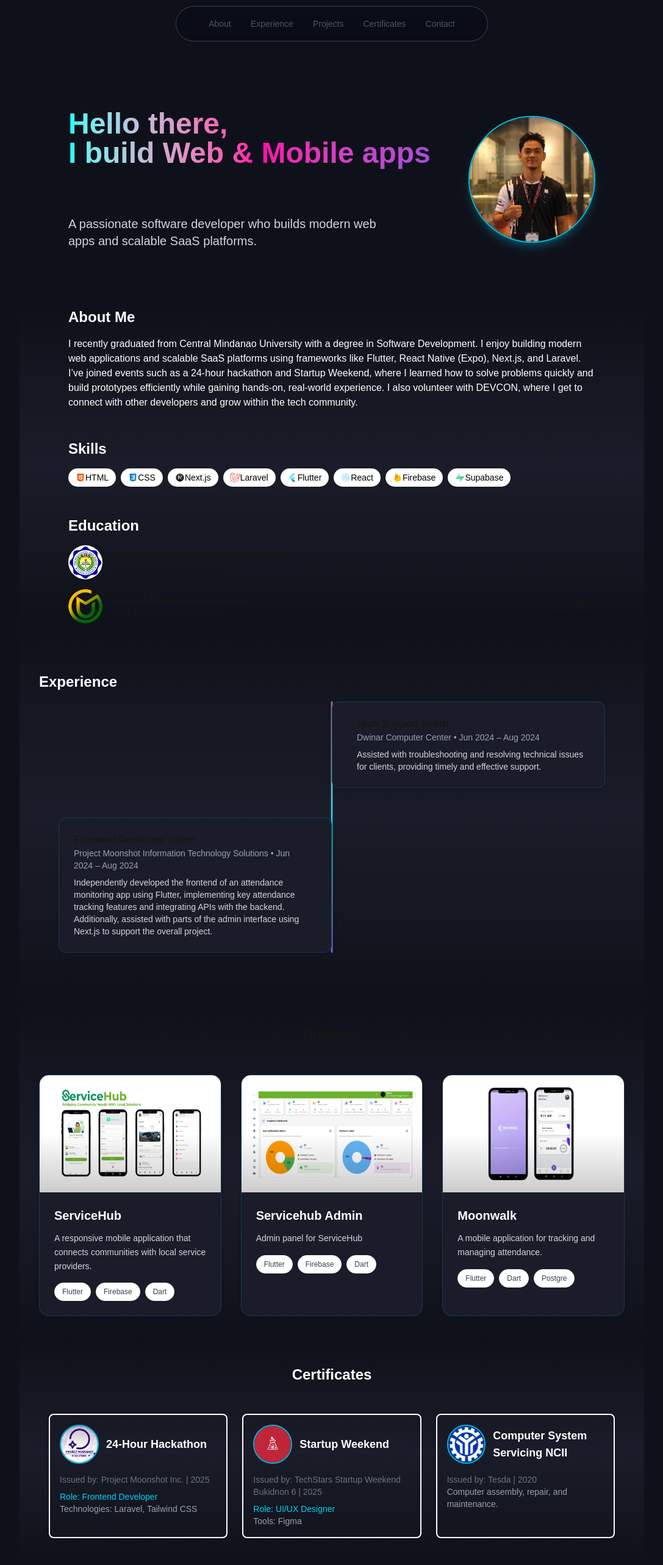
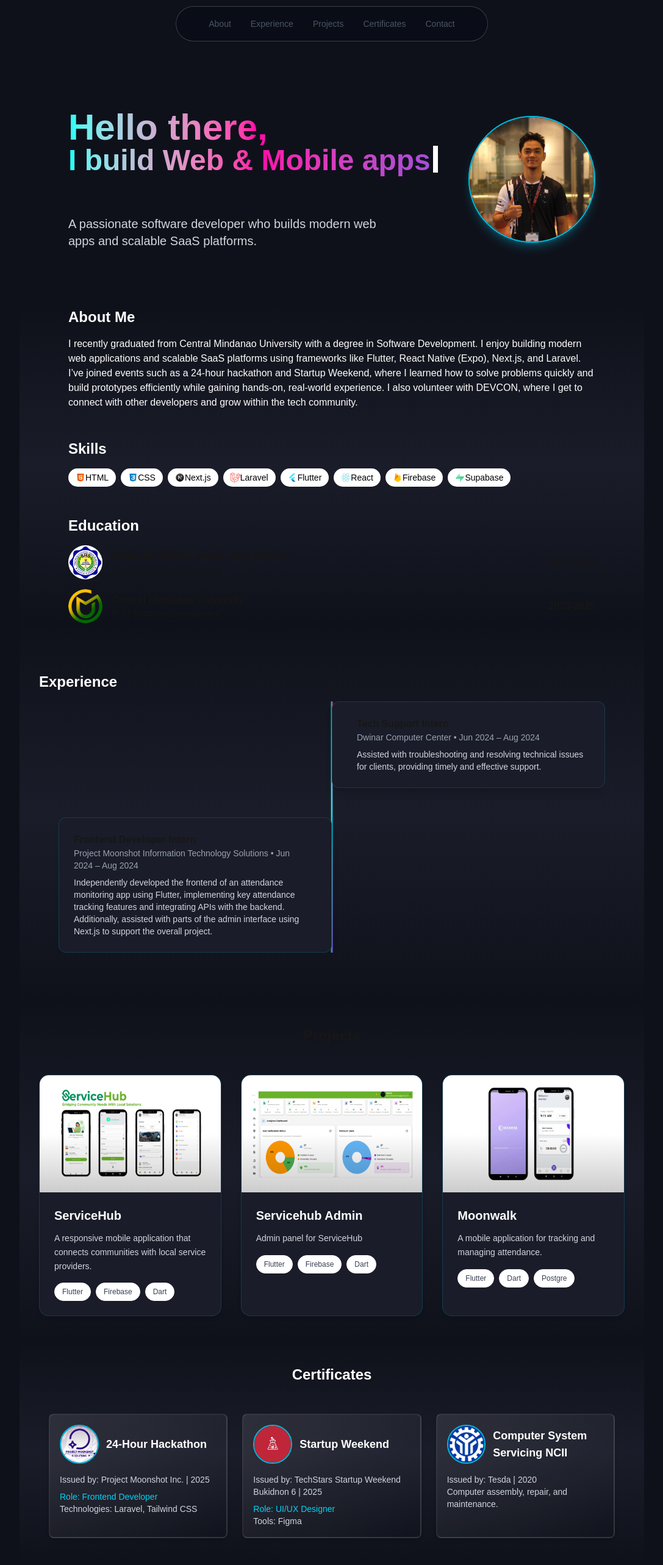
Before and after one commit to thecatisdead/my-portfolio, a Next.js app: page / in a window 1280 px wide. Shown: the top 2566 px of the page at 61% size, without its empty margins (96-1183 px from the left). Built offline with nearby package versions, Linux system fonts and the light colour scheme.

Commit message:
added the typing indicator effect

```diff
--- a/src/app/components/Certificates.tsx
+++ b/src/app/components/Certificates.tsx
@@ -14,7 +14,7 @@ export default function Certificates() {
       </h3>
       <div className="w-full max-w-6xl mx-auto">
         <div className="grid grid-cols-1 sm:grid-cols-2 lg:grid-cols-3 gap-6 w-full">
-          <div className="certificate-card border-2 p-4 rounded-lg shadow-md">
+          <div className="certificate-card group border-2 border-white/10 p-4 rounded-lg shadow-md hover:shadow-lg bg-gradient-to-br from-white/10 via-white/5 to-white/0 ">
             <h3 className="text-lg font-semibold flex flex-row items-center gap-3">
               <img
                 src={hackathon.src}
@@ -23,17 +23,17 @@ export default function Certificates() {
               />
               24-Hour Hackathon
             </h3>
-            <p className="text-sm text-gray-500 pt-4">
+            <p className="text-sm text-gray-300 pt-4">
               Issued by: Project Moonshot Inc. | 2025
             </p>
             <p className="text-sm text-cyan-400 mt-2">
               Role: Frontend Developer
             </p>
-            <p className="text-sm text-gray-400">
+            <p className="text-sm text-gray-300">
               Technologies: Laravel, Tailwind CSS
             </p>
           </div>
-          <div className="certificate-card border-2 p-4 rounded-lg shadow-md">
+          <div className="certificate-card group border-2 border-white/10 p-4 rounded-lg shadow-md bg-gradient-to-br from-white/10 via-white/5 to-white/0">
             <h3 className="text-lg font-semibold flex flex-row items-center gap-3">
               <img
                 src={startup.src}
@@ -42,13 +42,13 @@ export default function Certificates() {
               />
               Startup Weekend
             </h3>
-            <p className="text-sm text-gray-500 pt-4">
+            <p className="text-sm text-gray-300 pt-4">
               Issued by: TechStars Startup Weekend Bukidnon 6 | 2025
             </p>
             <p className="text-sm text-cyan-400 mt-2">Role: UI/UX Designer</p>
-            <p className="text-sm text-gray-400">Tools: Figma</p>
+            <p className="text-sm text-gray-300">Tools: Figma</p>
           </div>
-          <div className="certificate-card border-2 p-4 rounded-lg shadow-md">
+          <div className="certificate-card group border-2 border-white/10 p-4 rounded-lg shadow-md bg-gradient-to-br from-white/10 via-white/5 to-white/0">
             <h3 className="text-lg font-semibold flex flex-row items-center gap-3">
               <img
                 src={tesda.src}
@@ -57,11 +57,11 @@ export default function Certificates() {
               />
               Computer System Servicing NCII
             </h3>
-            <p className="text-sm text-gray-500 pt-4">
+            <p className="text-sm text-gray-300 pt-4">
               Issued by: Tesda | 2020
             </p>
 
-            <p className="text-sm text-gray-400">Computer assembly, repair, and maintenance.
+            <p className="text-sm text-gray-300">Computer assembly, repair, and maintenance.
             </p>
           </div>
         </div>
--- a/src/app/components/Introduction.tsx
+++ b/src/app/components/Introduction.tsx
@@ -22,26 +22,28 @@ export default function Introduction() {
         speed={10}
         // repeat={Infinity}
       /> */}
-
+          <p className="text-4xl sm:text-5xl md:text-5xl lg:text-6xl">
+            Hello there,
+          </p>
+          <span className="flex items-bottom">
             <TypeAnimation
               sequence={[
-              "Hello there,",
-              700,
-              "Hello there,\nI'm Regeryl",
-              1200,
-              "Hello there,\nI'm a Software Developer",
-              1400,
-              "Hello there,\nI build Web & Mobile apps",
-              1600,
+                1000,
+                "I'm Regeryl",
+                1000,
+                "I'm a Software Developer",
+                1000,
+                "I build Web & Mobile apps",
+                1000,
               ]}
-            wrapper="span"
               speed={70}
               deletionSpeed={60}
-            cursor={true}
-            preRenderFirstString
+              cursor={false}
               repeat={Infinity}
-            style={{ whiteSpace: "pre-line", display: "block" }}
+              style={{ whiteSpace: "pre-line", display: "inline-block" }}
             />
+            <span className="inline-block w-1 sm:w-1.5 md:w-2 h-8 sm:h-9 md:h-11 bg-white ml-1 animate-blink mt-0 sm:mt-0 md:mt-0"></span>
+          </span>
         </p>
 
         <p className="mt-6 text-base sm:text-lg md:text-xl text-gray-300 max-w-xl md:max-w-lg animate-slidUp">
--- a/src/app/globals.css
+++ b/src/app/globals.css
@@ -26,12 +26,21 @@ html {
   100% { transform: translateY(0); opacity: 1; }
 }
 
+@keyframes blink {
+  0%, 50% { opacity: 1; }
+  51%, 100% { opacity: 0; }
+}
+
 .animate-fadeIn {
   animation: fadeIn 1s ease-in forwards;
 }
 
 .animate-slideUp {
   animation: slideUp 0.8s ease-out forwards;
+}
+
+.animate-blink {
+  animation: blink 1s infinite;
 }
 
 @media (prefers-color-scheme: dark) {
```
Lines whose indentation alone changed are shown as unchanged.
